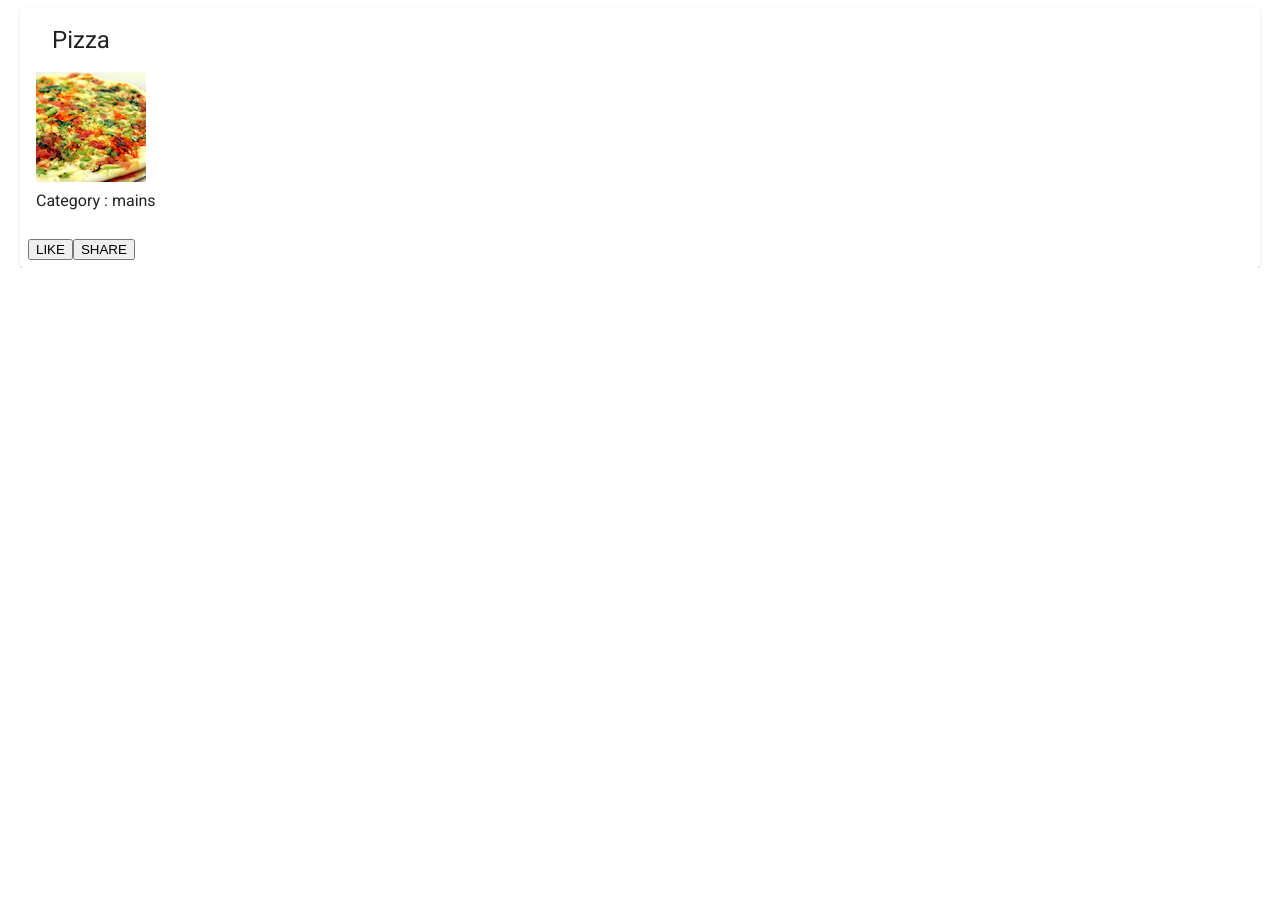
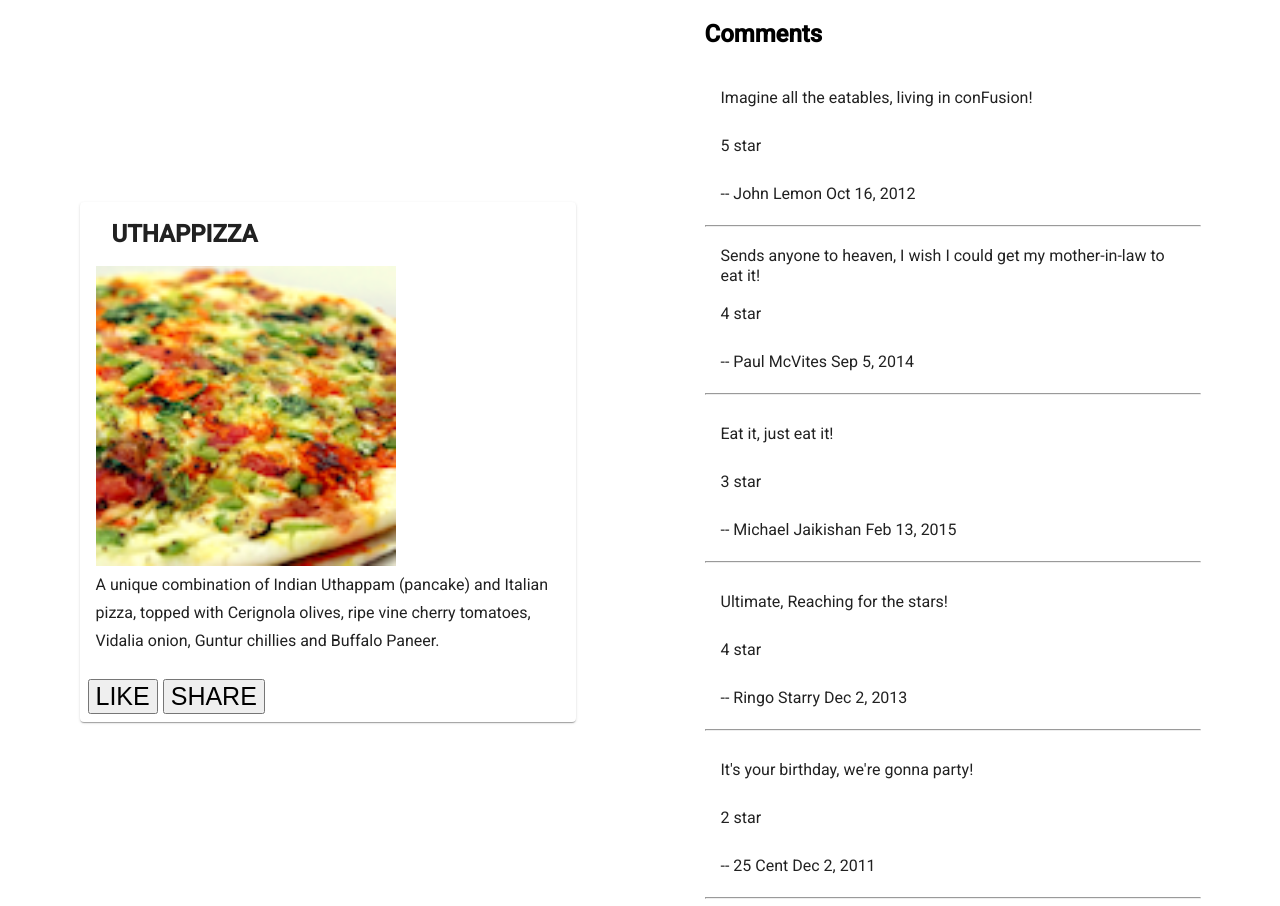
Before and after one commit to KasunHasanga/AngularConFusion, an Angular app: page / in a window 1280 px wide. Shown: the part 554-1460 px from the top of the page. Before the commit the page ends 822 px from the top, so only its background shows below. Built offline with nearby package versions, Linux system fonts and the light colour scheme.

Commit message:
Make New Compont Dish_details

```diff
--- a/src/app/app.component.html
+++ b/src/app/app.component.html
@@ -2,3 +2,5 @@
   <span>My Application</span>
 </mat-toolbar>
 <app-menu></app-menu>
+
+<app-dish-details></app-dish-details>
--- a/src/app/app.module.ts
+++ b/src/app/app.module.ts
@@ -10,11 +10,13 @@
 import { MatListModule } from '@angular/material/list';
 import { MatGridListModule } from '@angular/material/grid-list';
 import {MatCardModule} from '@angular/material/card';
+import { DishDetailsComponent } from './dish-details/dish-details.component';
 
 @NgModule({
   declarations: [
     AppComponent,
-    MenuComponent
+    MenuComponent,
+    DishDetailsComponent
   ],
   imports: [
     BrowserModule,
--- /dev/null
+++ b/src/app/dish-details/dish-details.component.html
@@ -0,0 +1,50 @@
+<div class="container"
+    fxLayout="row"
+    fxLayout.sm="column"
+    fxLayout.xs="column"
+    fxLayoutAlign.gt-md="space-around center"
+    fxLayoutGap="10px"
+    fxLayoutGap.xs="0">
+
+  <div fxFlex="40">
+
+
+    <mat-card *ngIf="dish">
+        <mat-card-header>
+            <mat-card-title>
+                <h1 style="font-weight: bold">{{dish.name | uppercase}}</h1>
+            </mat-card-title>
+        </mat-card-header>
+        <mat-card-content>
+
+            <img height="300px" src="{{dish.image}}" alt="{{dish.name}}">
+            <h3> {{dish.description}}</h3>
+        </mat-card-content>
+        <mat-card-actions>
+            <button mat-button style="font-size:25px">LIKE</button>
+            <button mat-button style="font-size:25px;margin-left: 5px;">SHARE</button>
+          </mat-card-actions>
+
+
+</mat-card>
+  </div>
+
+  <div fxFlex="40">
+    <h1 style="font-weight: bold">Comments</h1>
+
+
+    <mat-list *ngFor="let cm of dish.comments" >
+        <mat-list-item > {{cm.comment}} </mat-list-item>
+        <mat-list-item> {{cm.rating}} star </mat-list-item>
+        <mat-list-item>-- {{cm.author}} {{ cm.date | date}} </mat-list-item>
+        <hr>
+    </mat-list>
+  </div>
+
+</div>
+
+<script>
+    for (i in dish.comment){
+        document.getElementById("demo").innerHTML=i;
+    }
+</script>
--- /dev/null
+++ b/src/app/dish-details/dish-details.component.ts
@@ -0,0 +1,67 @@
+import { Component, OnInit } from '@angular/core';
+
+
+
+
+
+
+const DISH = {
+  id: '0',
+  name: 'Uthappizza',
+  image: '/assets/images/uthappizza.png',
+  category: 'mains',
+  featured: true,
+  label: 'Hot',
+  price: '4.99',
+  // tslint:disable-next-line:max-line-length
+  description: 'A unique combination of Indian Uthappam (pancake) and Italian pizza, topped with Cerignola olives, ripe vine cherry tomatoes, Vidalia onion, Guntur chillies and Buffalo Paneer.',
+  comments: [
+       {
+           rating: 5,
+           comment: 'Imagine all the eatables, living in conFusion!',
+           author: 'John Lemon',
+           date: '2012-10-16T17:57:28.556094Z'
+       },
+       {
+           rating: 4,
+           comment: 'Sends anyone to heaven, I wish I could get my mother-in-law to eat it!',
+           author: 'Paul McVites',
+           date: '2014-09-05T17:57:28.556094Z'
+       },
+       {
+           rating: 3,
+           comment: 'Eat it, just eat it!',
+           author: 'Michael Jaikishan',
+           date: '2015-02-13T17:57:28.556094Z'
+       },
+       {
+           rating: 4,
+           comment: 'Ultimate, Reaching for the stars!',
+           author: 'Ringo Starry',
+           date: '2013-12-02T17:57:28.556094Z'
+       },
+       {
+           rating: 2,
+           comment: 'It\'s your birthday, we\'re gonna party!',
+           author: '25 Cent',
+           date: '2011-12-02T17:57:28.556094Z'
+       }
+   ]
+};
+
+
+
+@Component({
+  selector: 'app-dish-details',
+  templateUrl: './dish-details.component.html',
+  styleUrls: ['./dish-details.component.scss']
+})
+export class DishDetailsComponent implements OnInit {
+
+  dish =DISH;
+  constructor() { }
+
+  ngOnInit(): void {
+  }
+
+}
--- a/src/app/menu/menu.component.html
+++ b/src/app/menu/menu.component.html
@@ -24,7 +24,7 @@
         </mat-grid-list>
     </div>
 
-    <mat-card>
+    <!-- <mat-card>
         <mat-card-header>
             <mat-card-title>
                 <h1>{{selectedDish.name}}</h1>
@@ -41,7 +41,7 @@
           </mat-card-actions>
 
 
-    </mat-card>
+</mat-card>     -->
 
 
 </div>
```
Also changed, not shown: src/app/dish-details/dish-details.component.scss (added), 1 other file (tests, documents, lock files or other folders).
